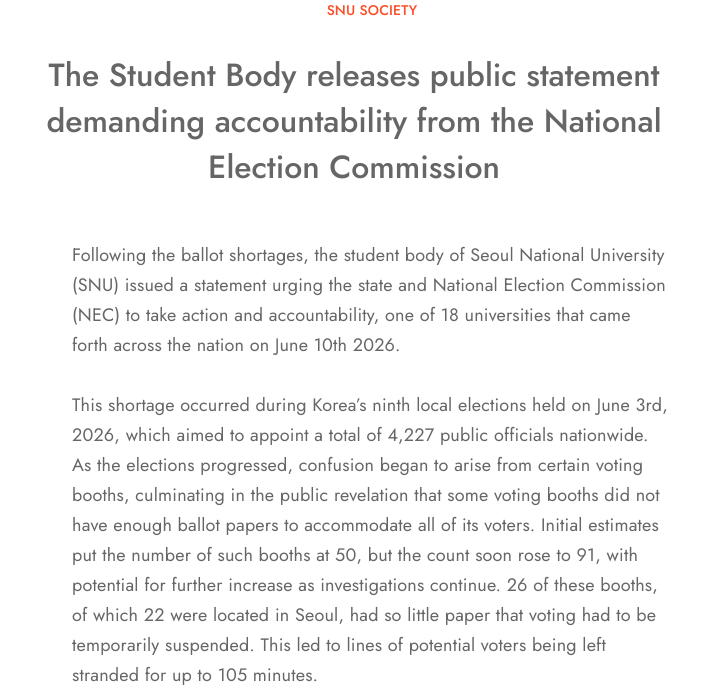
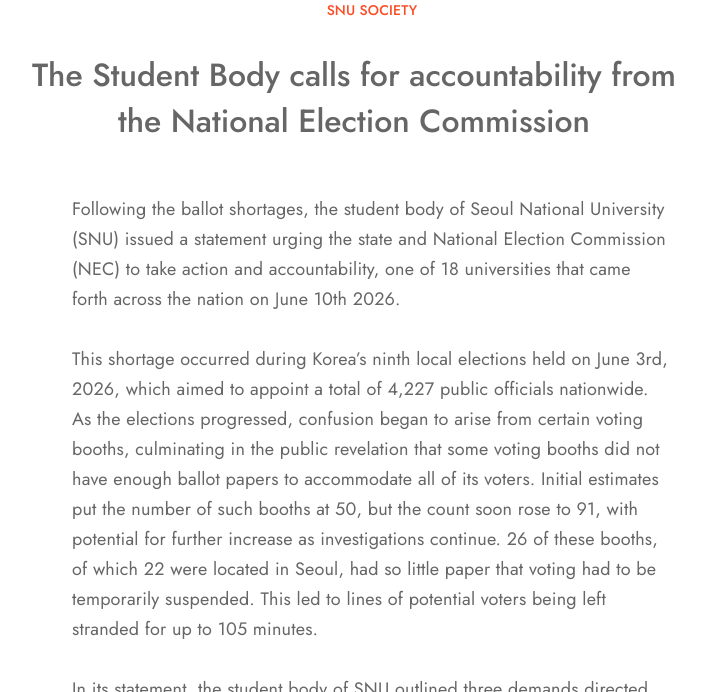
Before and after one commit to snuquill/snuquill.github.io, a Jekyll site: the page built from _articles/223.md, in a window 1280 px wide and 900 px high, scrolled down 1054 px, cut to the strip 208-900 px from the top of the window. Shown: the whole strip, without its empty margins (268-973 px from the left). Built offline with Jekyll 4.4.1, drawn with Linux system fonts in a browser that asks for light colours.

Commit message:
Update title 223.md

```diff
--- a/_articles/223.md
+++ b/_articles/223.md
@@ -1,6 +1,6 @@
 ---
 layout: article
-title: "	The Student Body releases public statement demanding accountability from the National Election Commission"
+title: "The Student Body calls for accountability from the National Election Commission"
 article_id: 223
 category: "SNU_SOCIETY"
 author_name: "The SNU Quill Editorial Team"
```
